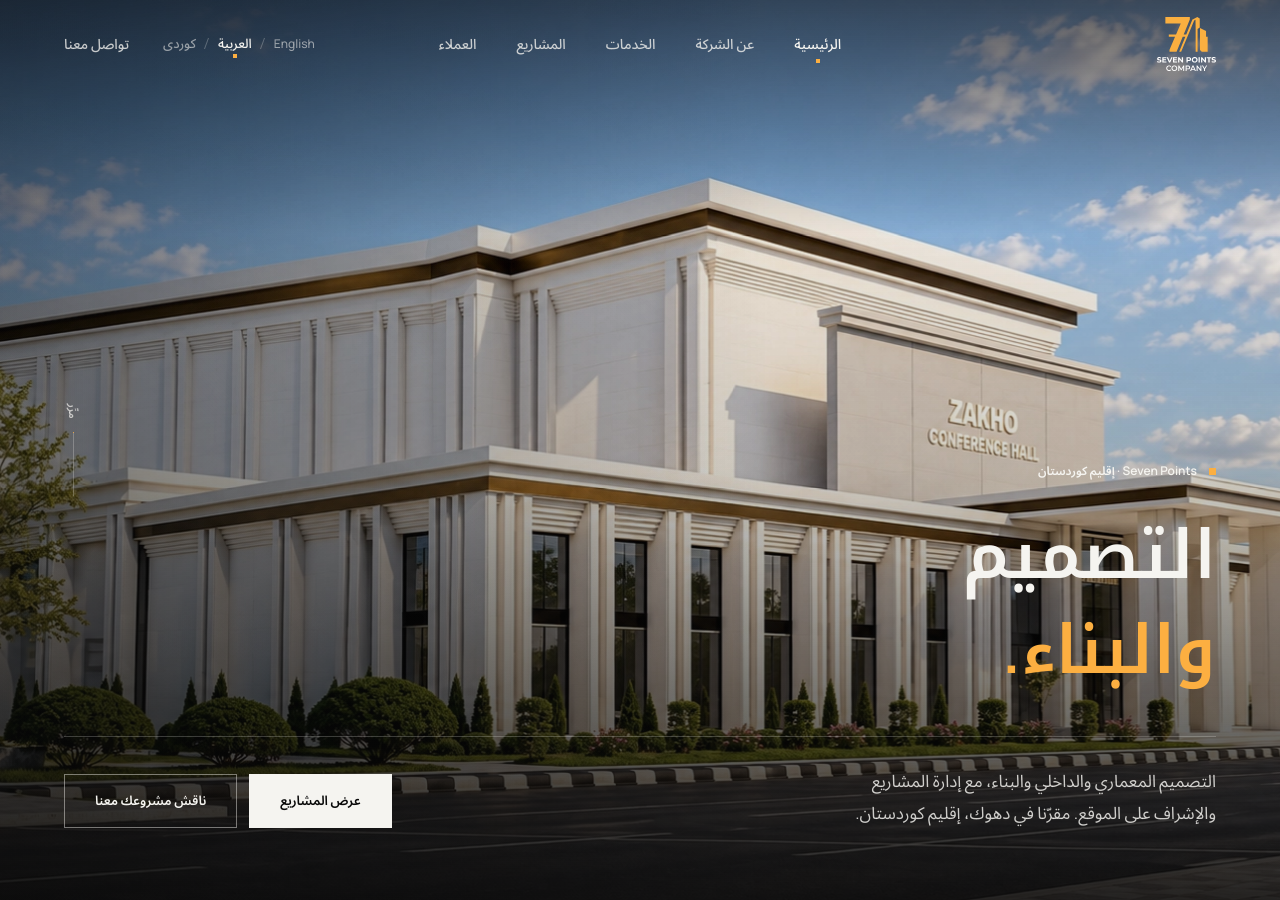
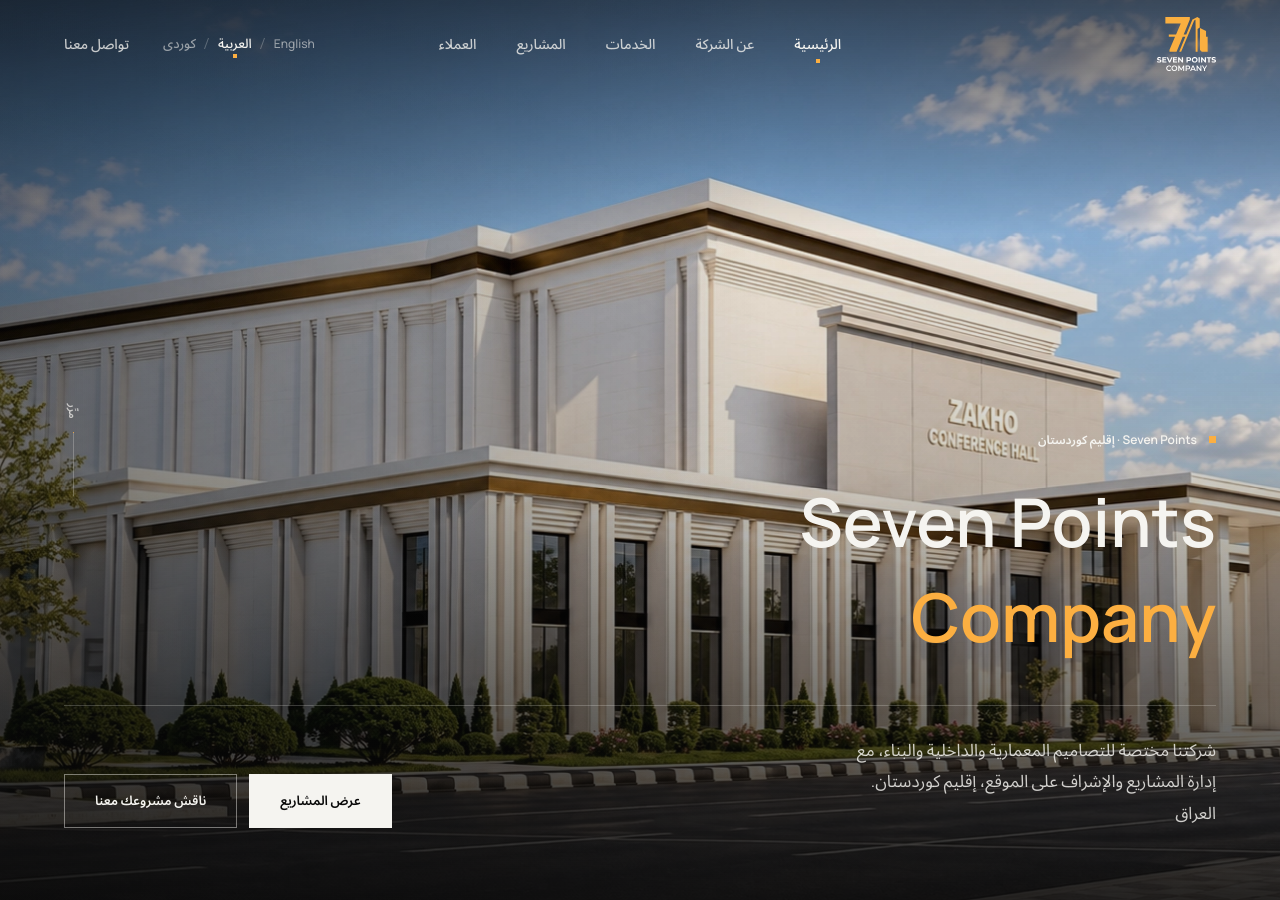
Before and after one commit to sevenpointsinfo/sevenpoints.info, a Jekyll site: the page built from ar/index.html, in a window 1280 px wide and 900 px high. Built offline with Jekyll 4.4.1, drawn with Linux system fonts in a browser that asks for light colours; some of the changed lines change nothing that is shown.

Commit message:
Update _data/i18n/ar.yml (via Pages CMS)

```diff
--- a/_data/i18n/ar.yml
+++ b/_data/i18n/ar.yml
@@ -1,56 +1,11 @@
-# Arabic text for https://sevenpoints.info/ar/
-# Same structure as the English content files (_data/homepage.yml, about.yml, services.yml,
-# contact.yml and _projects/*.md). Photos, numbers and links always come from the English
-# files; anything missing here falls back to the English text.
-
-ui:
-  comma: '، '
-  skip: تخطَّ إلى المحتوى
-  brand_aria: Seven Points — العودة إلى الأعلى
-  language: اللغة
-  nav_main: التنقل الرئيسي
-  nav_mobile: قائمة الهاتف
-  home: الرئيسية
-  about: عن الشركة
-  services: الخدمات
-  projects: المشاريع
-  clients: العملاء
-  contact: تواصل معنا
-  menu_open: فتح القائمة
-  menu_close: إغلاق القائمة
-  intro: مقدمة
-  scroll: مرِّر
-  scroll_aria: انتقل إلى قسم عن الشركة
-  about_nav: عن Seven Points
-  who: من نحن
-  values: منهجنا
-  team: فريقنا
-  founders: المؤسسون
-  disciplines: التخصصات
-  proof_aria: Seven Points بالأرقام
-  statement_aria: نهجنا
-  stories_aria: كيف نعمل
-  view: عرض
-  open_gallery: فتح معرض صور %title%
-  view_project: عرض المشروع
-  footer_name: للإنشاءات والتجارة العامة
-  office: المكتب
-  explore: تصفّح
-  contact_heading: التواصل
-  follow: تابعنا
-  back_to_top: العودة إلى الأعلى ↑
-  gallery_close_aria: إغلاق المعرض
-  gallery_close: إغلاق
-  image_one: ' صورة'
-  image_many: ' صور'
 homepage:
   hero:
     label: Seven Points · إقليم كوردستان
     title:
-      - text: التصميم
-      - highlight: والبناء.
-    subtitle: التصميم المعماري والداخلي والبناء، مع إدارة المشاريع والإشراف على الموقع. مقرّنا في دهوك،
-      إقليم كوردستان.
+      - text: Seven Points
+      - highlight: Company
+    subtitle: شرکتنا مختصة للتصاميم المعمارية والداخلية والبناء، مع إدارة المشاريع
+      والإشراف على الموقع، إقليم كوردستان. العراق
     button_projects: عرض المشاريع
     button_contact: ناقش مشروعك معنا
     project_name: قاعة زاخو للمؤتمرات
@@ -72,14 +27,15 @@
     title:
       - text: قرارات التصميم.
       - highlight: تفاصيل التنفيذ.
-    text: قيمة المخططات في إمكانية تنفيذها بدقة. ندرس استخدام المكان والمواد والميزانية وظروف الموقع معًا،
-      لتنعكس قرارات التصميم في أعمال البناء.
+    text: قيمة المخططات في إمكانية تنفيذها بدقة. ندرس استخدام المكان والمواد
+      والميزانية وظروف الموقع معًا، لتنعكس قرارات التصميم في أعمال البناء.
     link: شاهد أعمالنا
   stories:
     - image_alt: قاعة زاخو للمؤتمرات، الواجهة الجانبية
       title_line_1: المكان
       title_line_2: واستخدامه.
-      text: ندرس توزيع المساحات والحركة والإضاءة والمواد معًا في التصميم المعماري والداخلي.
+      text: ندرس توزيع المساحات والحركة والإضاءة والمواد معًا في التصميم المعماري
+        والداخلي.
     - image_alt: استقبال قاعة زاخو للمؤتمرات
       title_line_1: نطاق العمل
       title_line_2: وتسلسله.
@@ -87,7 +43,8 @@
     - image_alt: قاعة زاخو للمؤتمرات، منظر من الزاوية
       title_line_1: العمل
       title_line_2: في الموقع.
-      text: يربط الإشراف على الموقع بين المخططات والأعمال المنفّذة، من الهيكل إلى التشطيبات.
+      text: يربط الإشراف على الموقع بين المخططات والأعمال المنفّذة، من الهيكل إلى
+        التشطيبات.
   projects_section:
     label: المشاريع
     title:
@@ -98,13 +55,14 @@
     title:
       - text: العمل
       - text: مع عملائنا.
-    text: يحتاج المشروع إلى قرارات واضحة وفهم مشترك للأعمال المطلوبة. ننسّق التصميم والبناء، ونُطلع العميل
-      على سير العمل طوال المشروع.
+    text: يحتاج المشروع إلى قرارات واضحة وفهم مشترك للأعمال المطلوبة. ننسّق التصميم
+      والبناء، ونُطلع العميل على سير العمل طوال المشروع.
     promises:
       - title: مسؤوليات محدّدة
         text: نتّفق منذ البداية على نطاق العمل والمسؤولين عن تنفيذه.
       - title: تواصل واضح
-        text: نوضّح تقدّم العمل والقرارات وأي تغييرات في النطاق أو التكلفة أو الجدول الزمني.
+        text: نوضّح تقدّم العمل والقرارات وأي تغييرات في النطاق أو التكلفة أو الجدول
+          الزمني.
       - title: التسليم
         text: نفحص الأعمال المنجزة ونسجّل الملاحظات والأعمال المتبقية لمتابعتها.
   contact_section:
@@ -114,25 +72,27 @@
     subtitle:
       - text: تواصل
       - text: مع فريقنا.
-    text: أخبرنا بما تخطّط لبنائه، وموقعه، والموعد المطلوب. تواصل مع فريقنا عبر الهاتف أو واتساب أو البريد
-      الإلكتروني.
+    text: أخبرنا بما تخطّط لبنائه، وموقعه، والموعد المطلوب. تواصل مع فريقنا عبر
+      الهاتف أو واتساب أو البريد الإلكتروني.
     button_whatsapp: واتساب
     button_email: راسلنا بالبريد
   seo:
     page_title: Seven Points Construction & General Trading — دهوك، إقليم كوردستان
-    description: Seven Points في دهوك، إقليم كوردستان. التصميم المعماري والداخلي، والتجهيز والتشطيب، والبناء،
-      وإدارة المشاريع والإشراف على المواقع.
+    description: Seven Points في دهوك، إقليم كوردستان. التصميم المعماري والداخلي،
+      والتجهيز والتشطيب، والبناء، وإدارة المشاريع والإشراف على المواقع.
     share_title: Seven Points Construction & General Trading
-    share_description: التصميم والبناء في دهوك، مع التصميم المعماري والداخلي وإدارة المشاريع والإشراف
-      على المواقع.
+    share_description: التصميم والبناء في دهوك، مع التصميم المعماري والداخلي وإدارة
+      المشاريع والإشراف على المواقع.
 about:
   label: عن الشركة
   title:
     - text: شركة للتصميم
     - highlight: والبناء.
-  lead: Seven Points شركة تصميم وبناء مقرّها دهوك. تشمل أعمالنا التصميم المعماري والداخلي، والتجهيز والتشطيب،
-    والبناء، وإدارة المشاريع والإشراف على المواقع.
+  lead: Seven Points شركة تصميم وبناء مقرّها دهوك. تشمل أعمالنا التصميم المعماري
+    والداخلي، والتجهيز والتشطيب، والبناء، وإدارة المشاريع والإشراف على المواقع.
   who_we_are:
+    text: نبدأ بمتطلبات العميل وظروف الموقع. يجمع فريقنا بين التصميم والبناء، وينسّق
+      الأعمال من المخططات الأولية حتى التسليم.
     image_alt: واجهة قاعة زاخو للمؤتمرات
     stats:
       - label: مشاريع منجزة
@@ -140,8 +100,15 @@
       - label: عملاء وشركاء
       - value: دهوك
         label: إقليم كوردستان
-    text: نبدأ بمتطلبات العميل وظروف الموقع. يجمع فريقنا بين التصميم والبناء، وينسّق الأعمال من المخططات
-      الأولية حتى التسليم.
+  philosophy:
+    vision:
+      title: رؤيتنا
+      text: المساهمة في تطوير أماكن أفضل للسكن والعمل واللقاء في كوردستان، من خلال
+        تصميم مدروس وبناء متقن.
+    mission:
+      title: مهمّتنا
+      text: إنجاز المشاريع من التخطيط حتى الاكتمال، بتنسيق التصميم والبناء والإدارة،
+        وتحديد المسؤولية في كل مرحلة.
   values:
     - title: المتطلبات
       text: فهم احتياجات العميل والميزانية وظروف الموقع قبل تطوير التصميم.
@@ -166,60 +133,54 @@
     statement: |-
       صلة بين التصميم
       وأعمال البناء.
-    text: تأسّست Seven Points على قناعة بأن قرارات التصميم وأعمال الموقع يجب أن تُدار معًا. يوجّه هذا
-      المبدأ طريقة تخطيطنا للمشاريع وتنسيقها وتنفيذها.
+    text: تأسّست Seven Points على قناعة بأن قرارات التصميم وأعمال الموقع يجب أن
+      تُدار معًا. يوجّه هذا المبدأ طريقة تخطيطنا للمشاريع وتنسيقها وتنفيذها.
     people:
       - name: شيراز عزيز
         role: المالك والمؤسس
         photo_alt: شيراز عزيز، مالك Seven Points ومؤسسها
-  philosophy:
-    vision:
-      title: رؤيتنا
-      text: المساهمة في تطوير أماكن أفضل للسكن والعمل واللقاء في كوردستان، من خلال تصميم مدروس وبناء متقن.
-    mission:
-      title: مهمّتنا
-      text: إنجاز المشاريع من التخطيط حتى الاكتمال، بتنسيق التصميم والبناء والإدارة، وتحديد المسؤولية
-        في كل مرحلة.
 services:
   label: كيف نعمل
   title:
     - text: التخطيط والتصميم
     - highlight: والبناء.
-  intro: تترابط أعمالنا عبر أربع مراحل. وتستمر إدارة المشروع طوال العمل، لتنسيق التصميم والجدول الزمني
-    وأعمال الموقع.
+  intro: تترابط أعمالنا عبر أربع مراحل. وتستمر إدارة المشروع طوال العمل، لتنسيق
+    التصميم والجدول الزمني وأعمال الموقع.
   stages:
     - title: التخطيط
+      text: نراجع المتطلبات، ونمسح الموقع، ونحدّد نطاق الأعمال والميزانية وتسلسل
+        التنفيذ.
       points:
         - تحديد المشروع
         - مسح الموقع
         - تنسيق نطاق العمل
         - تخطيط الميزانية
-      text: نراجع المتطلبات، ونمسح الموقع، ونحدّد نطاق الأعمال والميزانية وتسلسل التنفيذ.
       image_alt: منظر جوي لمخطط موقع قاعة زاخو للمؤتمرات
     - title: التصميم
+      text: نطوّر التصميم المعماري والداخلي، وننسّق المتطلبات الفنية ونختار المواد.
       points:
         - العمارة
         - التصميم الداخلي
         - التنسيق الفني
         - اختيار المواد
-      text: نطوّر التصميم المعماري والداخلي، وننسّق المتطلبات الفنية ونختار المواد.
       image_alt: التصميم الداخلي للمدرّج في قاعة زاخو للمؤتمرات
     - title: البناء
+      text: ننسّق أعمال البناء والتجهيز الداخلي، ونشرف على الموقع، ونتحقّق من مطابقة
+        المواد والتشطيبات للتصميم المتّفق عليه.
       points:
         - البناء
         - التجهيز الداخلي
         - الإشراف على الموقع
         - ضبط الجودة
-      text: ننسّق أعمال البناء والتجهيز الداخلي، ونشرف على الموقع، ونتحقّق من مطابقة المواد والتشطيبات
-        للتصميم المتّفق عليه.
       image_alt: درج مضاء بدرابزين زجاجي، صالون Jade Touch
     - title: الإدارة
+      text: ننسّق الجداول الزمنية، ونتابع التقدّم، ونبلّغ بالتغييرات، وننظّم الفحص
+        والتسليم.
       points:
         - إدارة المشاريع
         - الجدولة
         - التقارير
         - التسليم
-      text: ننسّق الجداول الزمنية، ونتابع التقدّم، ونبلّغ بالتغييرات، وننظّم الفحص والتسليم.
       image_alt: منطقة علاج مكتملة، صالون Jade Touch
 contact:
   address:
@@ -275,3 +236,43 @@
         alt: محطات الغسيل
       - image: assets/images/projects/jade-touch-salon/interior-08.webp
         alt: الدرابزين الزجاجي
+ui:
+  comma: "، "
+  skip: تخطَّ إلى المحتوى
+  brand_aria: Seven Points — العودة إلى الأعلى
+  language: اللغة
+  nav_main: التنقل الرئيسي
+  nav_mobile: قائمة الهاتف
+  home: الرئيسية
+  about: عن الشركة
+  services: الخدمات
+  projects: المشاريع
+  clients: العملاء
+  contact: تواصل معنا
+  menu_open: فتح القائمة
+  menu_close: إغلاق القائمة
+  intro: مقدمة
+  scroll: مرِّر
+  scroll_aria: انتقل إلى قسم عن الشركة
+  about_nav: عن Seven Points
+  who: من نحن
+  values: منهجنا
+  team: فريقنا
+  founders: المؤسسون
+  disciplines: التخصصات
+  proof_aria: Seven Points بالأرقام
+  statement_aria: نهجنا
+  stories_aria: كيف نعمل
+  view: عرض
+  open_gallery: فتح معرض صور %title%
+  view_project: عرض المشروع
+  footer_name: للإنشاءات والتجارة العامة
+  office: المكتب
+  explore: تصفّح
+  contact_heading: التواصل
+  follow: تابعنا
+  back_to_top: العودة إلى الأعلى ↑
+  gallery_close_aria: إغلاق المعرض
+  gallery_close: إغلاق
+  image_one: " صورة"
+  image_many: " صور"
```
